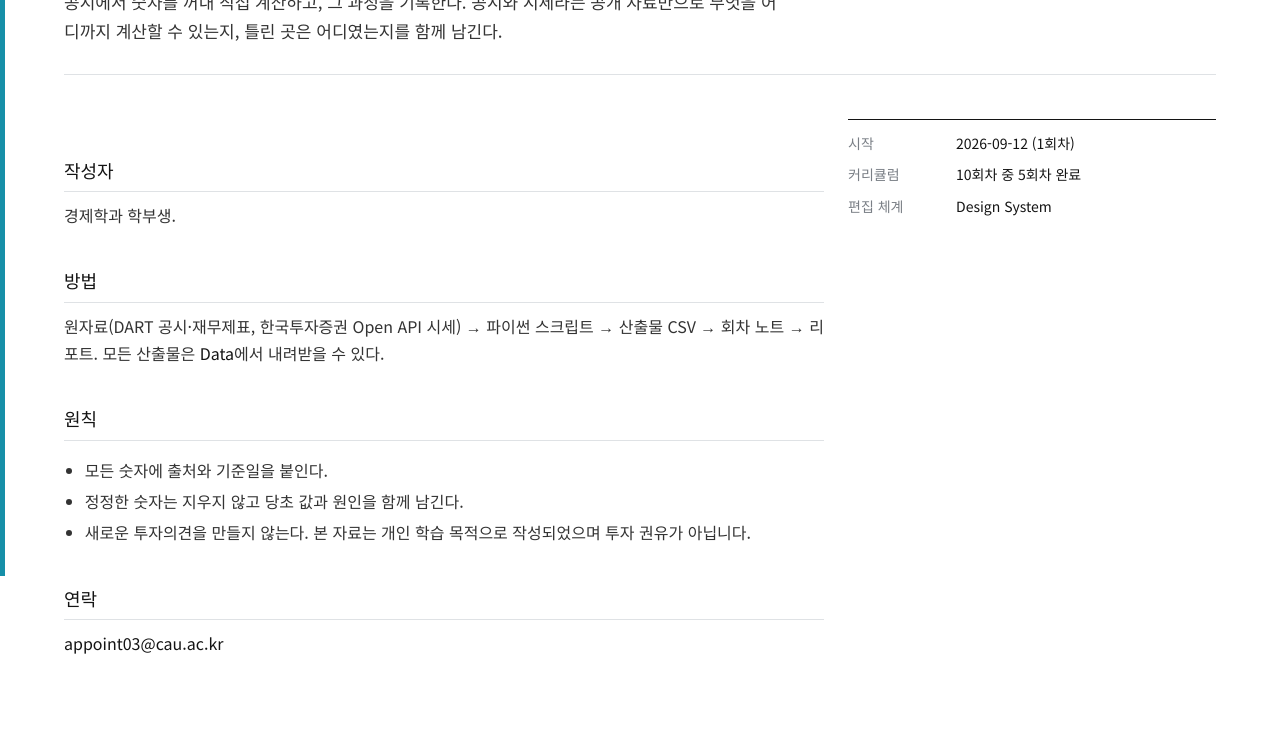
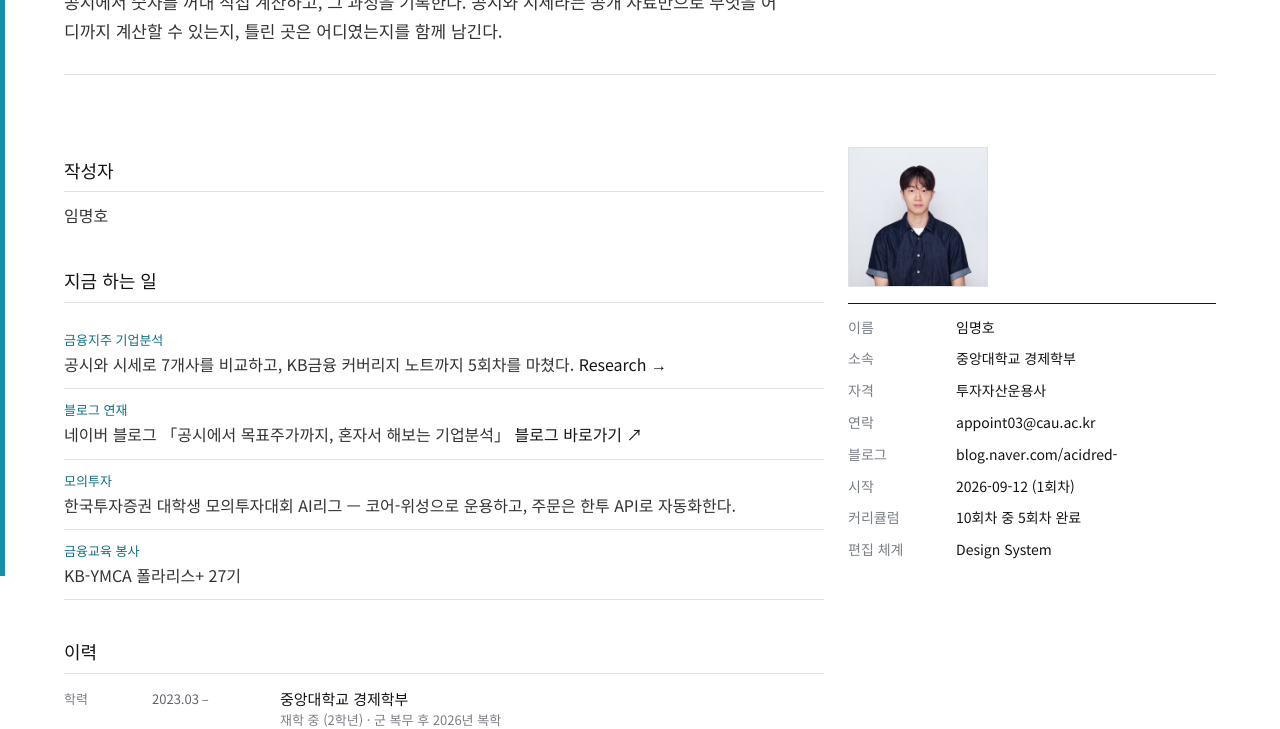
Before and after one commit to lmho0314/lmho0314.github.io, an Astro site: page /about in a window 1280 px wide. Shown: the part 224-953 px from the top of the page. Built offline with nearby package versions, Linux system fonts and the light colour scheme; Astro itself is replaced by a stand-in of ours.

Commit message:
About 개편: 작성자 프로필·이력·사진·블로그 링크 추가

```diff
--- a/src/pages/about.astro
+++ b/src/pages/about.astro
@@ -1,19 +1,70 @@
 ---
 import Base from '../layouts/Base.astro';
-import { SITE, u } from '../lib/site';
+import { SITE, CURRICULUM, u } from '../lib/site';
+
+// 커리큘럼 진행 현황은 site.ts의 CURRICULUM에서 자동 계산
+const doneN = CURRICULUM.filter((c) => c.status === 'done').length;
+const BLOG = 'https://blog.naver.com/acidred-';
+
+// 이력 — 새 항목은 해당 그룹 맨 위에 추가 (최신순). note가 비어 있으면 회색 설명줄을 그리지 않는다.
+const CV = [
+  {
+    group: '학력',
+    rows: [{ when: '2023.03 –', what: '중앙대학교 경제학부', note: '재학 중 (2학년) · 군 복무 후 2026년 복학' }],
+  },
+  {
+    group: '자격',
+    rows: [{ when: '2025.07', what: '투자자산운용사', note: '한국금융투자협회 제42회 합격' }],
+  },
+  {
+    group: '활동',
+    rows: [
+      { when: '2026.10 –', what: '한국투자증권 대학생 모의투자대회', note: 'AI리그 · 한투 Open API 주문 자동화' },
+      { when: '2026.08 –', what: 'KB-YMCA 대학생경제금융교육봉사단 폴라리스+ 27기', note: '서울 지역 단원 · 아동 경제금융교육' },
+      { when: '2026.03 – 06', what: '한국경제인협회 EIC(Elite Intensive Course)', note: '' },
+    ],
+  },
+];
 ---
-<Base title="About">
+<Base title="About" description="임명호 — 중앙대학교 경제학부. 공시와 시세로 직접 계산하고 기록하는 개인 리서치 아카이브.">
   <div class="wrap">
     <section class="phead">
       <div class="eyebrow">About</div>
       <h1>이 아카이브에 대하여</h1>
       <p class="lead">{SITE.tagline} 공시와 시세라는 공개 자료만으로 무엇을 어디까지 계산할 수 있는지, 틀린 곳은 어디였는지를 함께 남긴다.</p>
     </section>
+
     <section class="block grid12">
       <div class="span8 prose">
         <h2 class="acc">작성자</h2>
-        <p>경제학과 학부생.</p>
-        <h2 class="acc">방법</h2>
+        <p>임명호</p>
+
+        <h2 class="acc">지금 하는 일</h2>
+        <ul class="now">
+          <li><b>금융지주 기업분석</b> 공시와 시세로 7개사를 비교하고, KB금융 커버리지 노트까지 {doneN}회차를 마쳤다. <a href={u('/research')}>Research →</a></li>
+          <li><b>블로그 연재</b> 네이버 블로그 「공시에서 목표주가까지, 혼자서 해보는 기업분석」 <a href={BLOG} target="_blank" rel="noopener">블로그 바로가기 ↗</a></li>
+          <li><b>모의투자</b> 한국투자증권 대학생 모의투자대회 AI리그 — 코어-위성으로 운용하고, 주문은 한투 API로 자동화한다.</li>
+          <li><b>금융교육 봉사</b> KB-YMCA 폴라리스+ 27기</li>
+        </ul>
+
+        <h2 class="acc">이력</h2>
+        <div class="cv">
+          {CV.map((g) => (
+            <div class="cv-g">
+              <h3>{g.group}</h3>
+              <ul>
+                {g.rows.map((r) => (
+                  <li>
+                    <span class="when">{r.when}</span>
+                    <span class="what">{r.what}{r.note && <span class="note">{r.note}</span>}</span>
+                  </li>
+                ))}
+              </ul>
+            </div>
+          ))}
+        </div>
+
+        <h2 class="acc">이 아카이브의 방법</h2>
         <p>원자료(DART 공시·재무제표, 한국투자증권 Open API 시세) → 파이썬 스크립트 → 산출물 CSV → 회차 노트 → 리포트. 모든 산출물은 <a href={u('/data')}>Data</a>에서 내려받을 수 있다.</p>
         <h2 class="acc">원칙</h2>
         <ul>
@@ -25,12 +76,53 @@ import { SITE, u } from '../lib/site';
         <p><a href="mailto:appoint03@cau.ac.kr">appoint03@cau.ac.kr</a></p>
       </div>
       <aside class="span4">
+        <figure class="portrait">
+          <img
+            src={u('/img/about/profile.jpg')}
+            srcset={`${u('/img/about/profile.jpg')} 640w, ${u('/img/about/profile@2x.jpg')} 1280w`}
+            sizes="140px"
+            width="640" height="640"
+            alt="임명호 프로필 사진"
+          />
+        </figure>
         <dl class="meta">
+          <dt>이름</dt><dd>임명호</dd>
+          <dt>소속</dt><dd>중앙대학교 경제학부</dd>
+          <dt>자격</dt><dd>투자자산운용사</dd>
+          <dt>연락</dt><dd><a href="mailto:appoint03@cau.ac.kr">appoint03@cau.ac.kr</a></dd>
+          <dt>블로그</dt><dd><a href={BLOG} target="_blank" rel="noopener">blog.naver.com/acidred-</a></dd>
           <dt>시작</dt><dd>2026-09-12 (1회차)</dd>
-          <dt>커리큘럼</dt><dd>10회차 중 5회차 완료</dd>
+          <dt>커리큘럼</dt><dd>{doneN === CURRICULUM.length ? `${CURRICULUM.length}회차 완료` : `${CURRICULUM.length}회차 중 ${doneN}회차 완료`}</dd>
           <dt>편집 체계</dt><dd><a href={u('/design-system')}>Design System</a></dd>
         </dl>
       </aside>
     </section>
   </div>
 </Base>
+
+<style>
+  /* 요약 카드 위 작은 사진 */
+  .portrait { margin: 28px 0 16px; width: 140px; }
+  .portrait img { display: block; width: 100%; height: auto; aspect-ratio: 1 / 1; object-fit: cover; border: 1px solid var(--hair); background: var(--thead); }
+  @media (max-width: 860px) { .portrait { margin-top: 40px; width: 120px; } }
+
+  /* 지금 하는 일 */
+  .now { list-style: none; padding-left: 0 !important; }
+  .now li { padding: 10px 0; border-bottom: 1px solid var(--hair); margin: 0 !important; }
+  .now b { display: block; font-size: 13px; font-weight: 500; color: var(--accent-ink); }
+
+  /* 이력 */
+  .cv { margin-top: -10px; }
+  .cv-g { display: grid; grid-template-columns: 72px minmax(0, 1fr); column-gap: 16px; padding: 14px 0; border-bottom: 1px solid var(--hair); }
+  .cv-g h3 { margin: 0 !important; font-size: 13px !important; font-weight: 500; color: var(--faint); }
+  .cv-g ul { list-style: none; margin: 0; padding: 0 !important; }
+  .cv-g li { display: grid; grid-template-columns: 112px minmax(0, 1fr); column-gap: 16px; margin: 0 0 10px !important; }
+  .cv-g li:last-child { margin-bottom: 0 !important; }
+  .when { font-size: 13px; color: var(--muted); white-space: nowrap; }
+  .what { color: var(--ink); font-weight: 500; font-size: 15px; line-height: 1.5; word-break: keep-all; }
+  .note { display: block; font-weight: 400; font-size: 13px; color: var(--faint); }
+  @media (max-width: 560px) {
+    .cv-g { grid-template-columns: 1fr; row-gap: 8px; }
+    .cv-g li { grid-template-columns: 1fr; row-gap: 0; }
+  }
+</style>
```
Also changed, not shown: public/img/about/profile.jpg (added), public/img/about/profile@2x.jpg (added).
